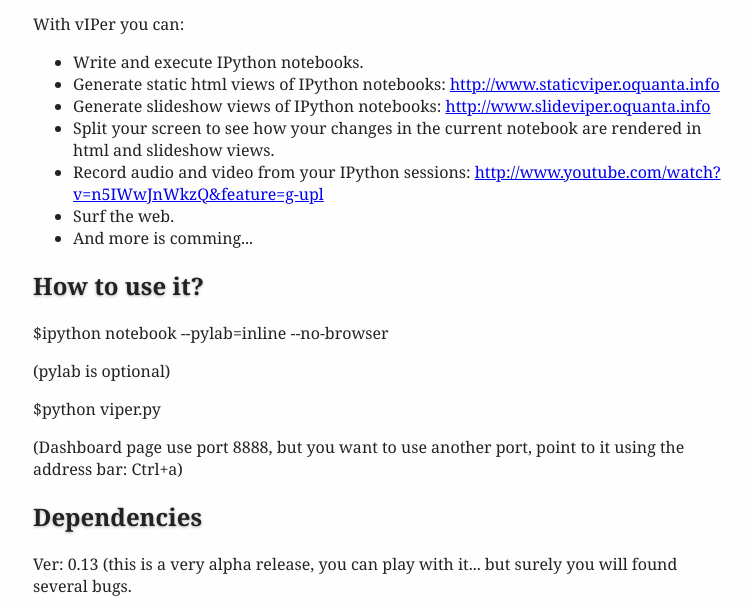
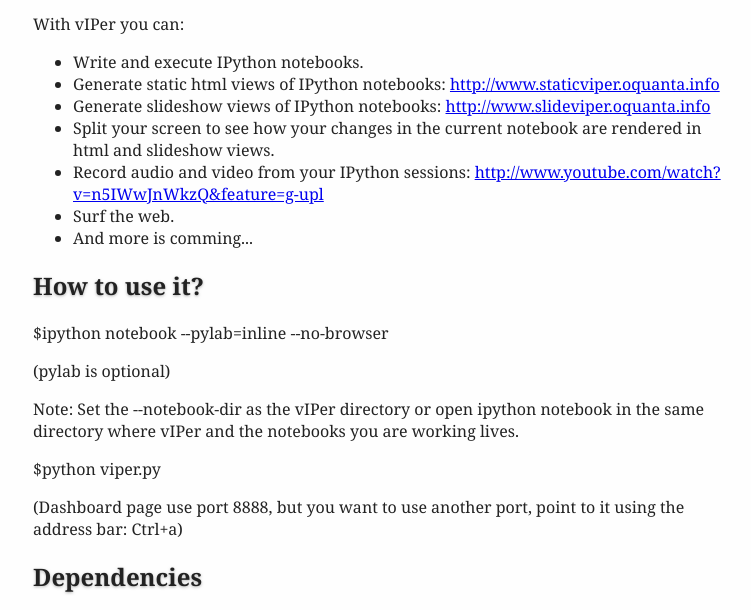
Before and after one commit to damianavila/vIPer, a plain HTML site: page Help_page.html in a window 1280 px wide. Shown: the part 111-721 px from the top of the page, without its empty margins (257-1008 px from the left). Drawn offline with nearby package versions, Linux system fonts and the light colour scheme; some packages are replaced by stand-ins of ours.

Commit message:
Update help_page

```diff
--- a/Help_page.html
+++ b/Help_page.html
@@ -82,6 +82,7 @@
 <h1>How to use it?</h1>
 <p>$ipython notebook --pylab=inline --no-browser</p>
 <p>(pylab is optional)</p>
+<p>Note: Set the --notebook-dir as the vIPer directory or open ipython notebook in the same directory where vIPer and the notebooks you are working lives.</p>
 <p>$python viper.py</p>
 <p>(Dashboard page use port 8888, but you want to use another port, point to it using the address bar: Ctrl+a)</p>
 
```
